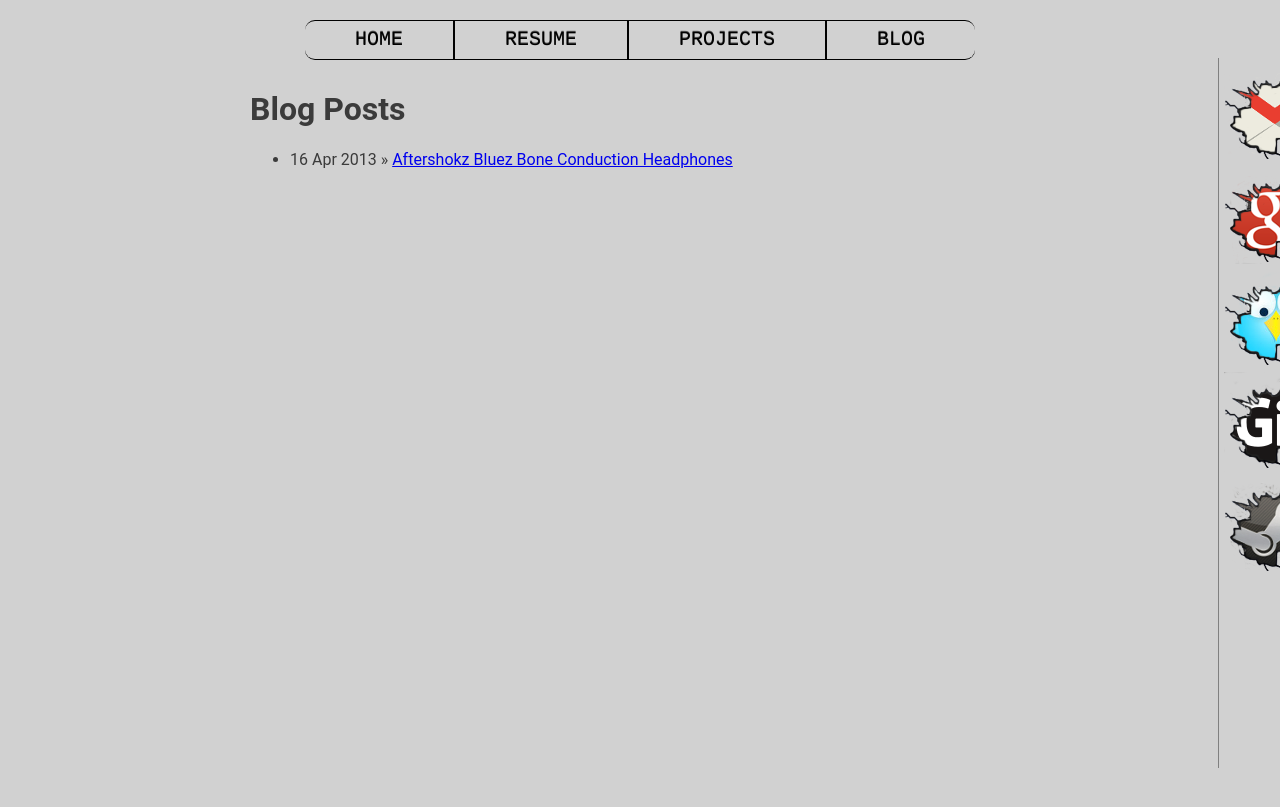
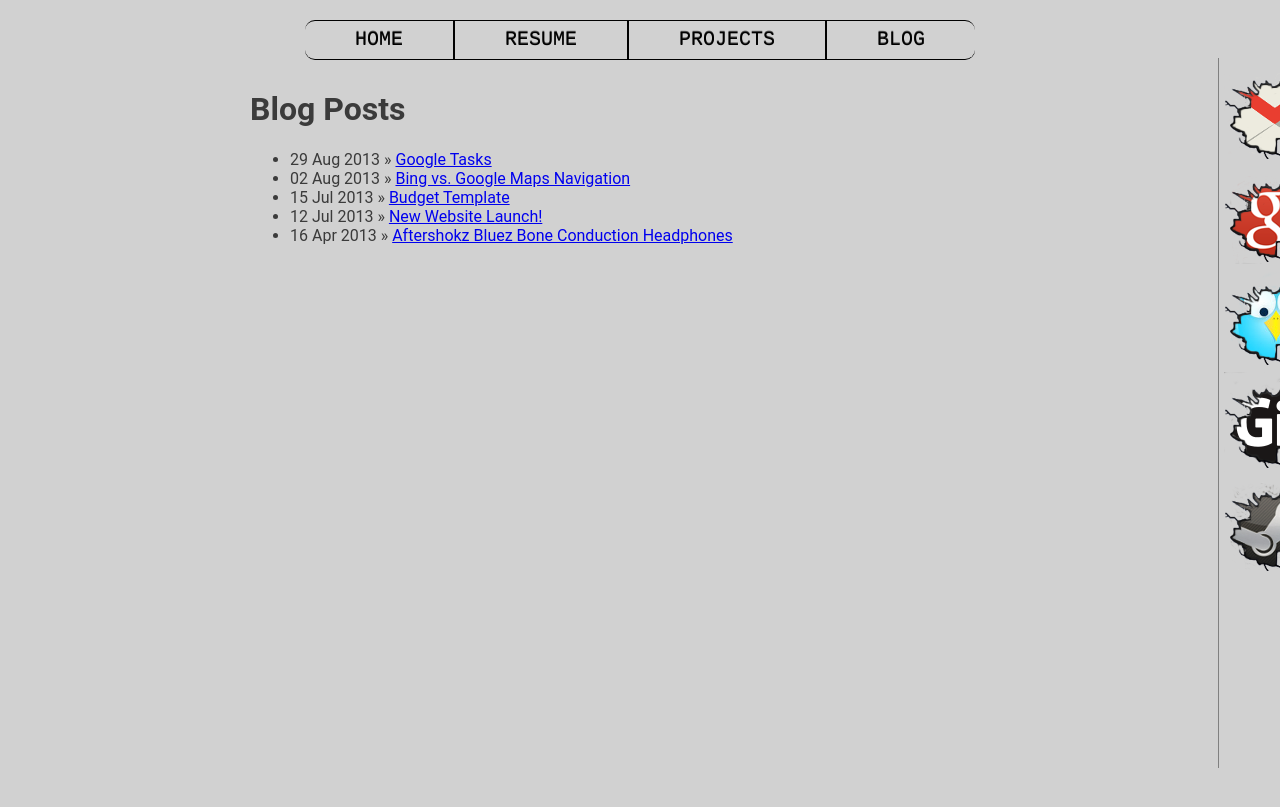
Before and after one commit to mathomastech/mathomastech.github.io, a Jekyll site: the page built from blog/index.html, in a window 1280 px wide. Shown: the top 807 px of the page. Built offline with Jekyll 4.4.1, drawn with Linux system fonts in a browser that asks for light colours.

Commit message:
Fixed a naming issue.

```diff
--- a/_posts/2013-07-12-NewWebsite.markdown
+++ b/_posts/2013-07-12-NewWebsite.markdown
@@ -1,7 +1,7 @@
 ---
 layout: post
 title:  "New Website Launch!"
-category: "Blog"
+category: "blog"
 author: "Marc Thomas"
 date:   2013-07-12 12:00:00
 categories: website technology HTML CSS intro
--- a/_posts/2013-07-15-BudgetDocument.markdown
+++ b/_posts/2013-07-15-BudgetDocument.markdown
@@ -1,7 +1,7 @@
 ---
 layout: post
 title:  "Budget Template"
-category: "Blog"
+category: "blog"
 author: "Marc Thomas"
 date:   2013-07-15 19:30:00
 categories: Budget Finance Financial Drive Money Spreadsheet Template
--- a/_posts/2013-08-29-GoogleTasks.markdown
+++ b/_posts/2013-08-29-GoogleTasks.markdown
@@ -1,7 +1,7 @@
 ---
 layout: post
 title:  "Google Tasks"
-category: "Blog"
+category: "blog"
 author: "Marc Thomas"
 date:   2013-08-29 12:00:00
 categories: google tasks to-do list gmail keep review technology
```
Also changed, not shown: _posts/2013-04-16-BingVsGoogleMaps.md (+1 -1 lines), 2 other files.
